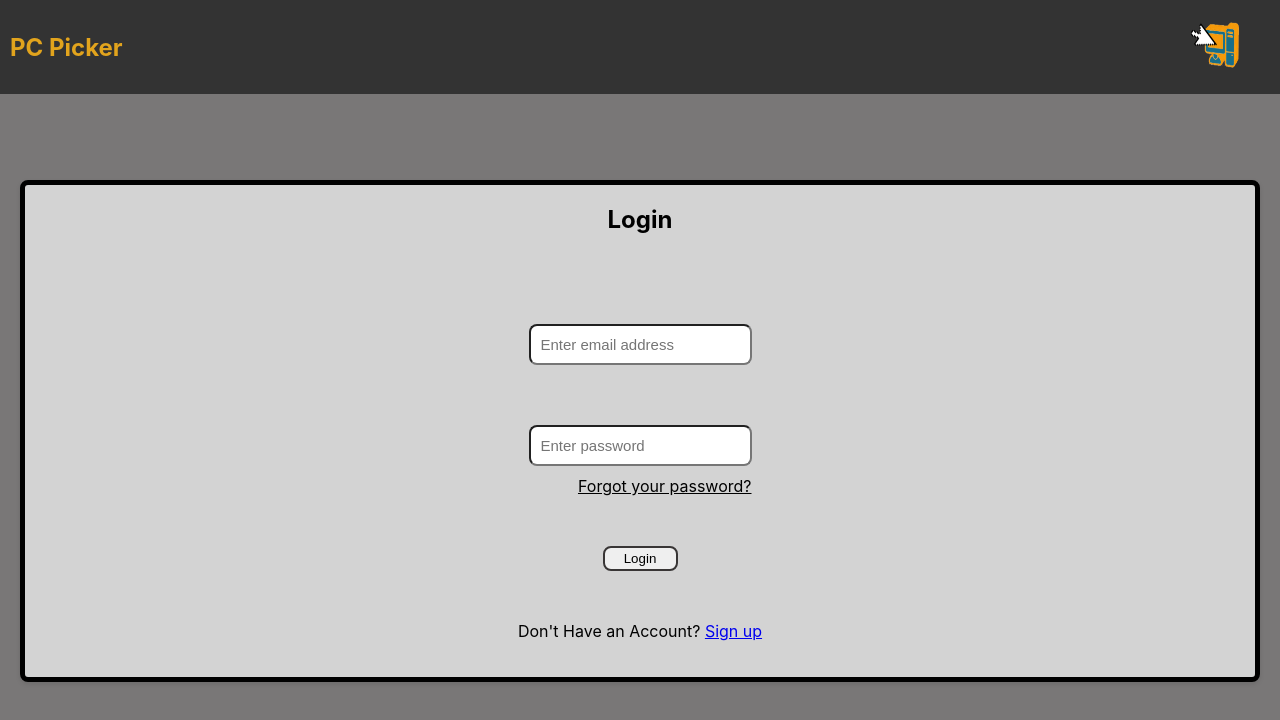
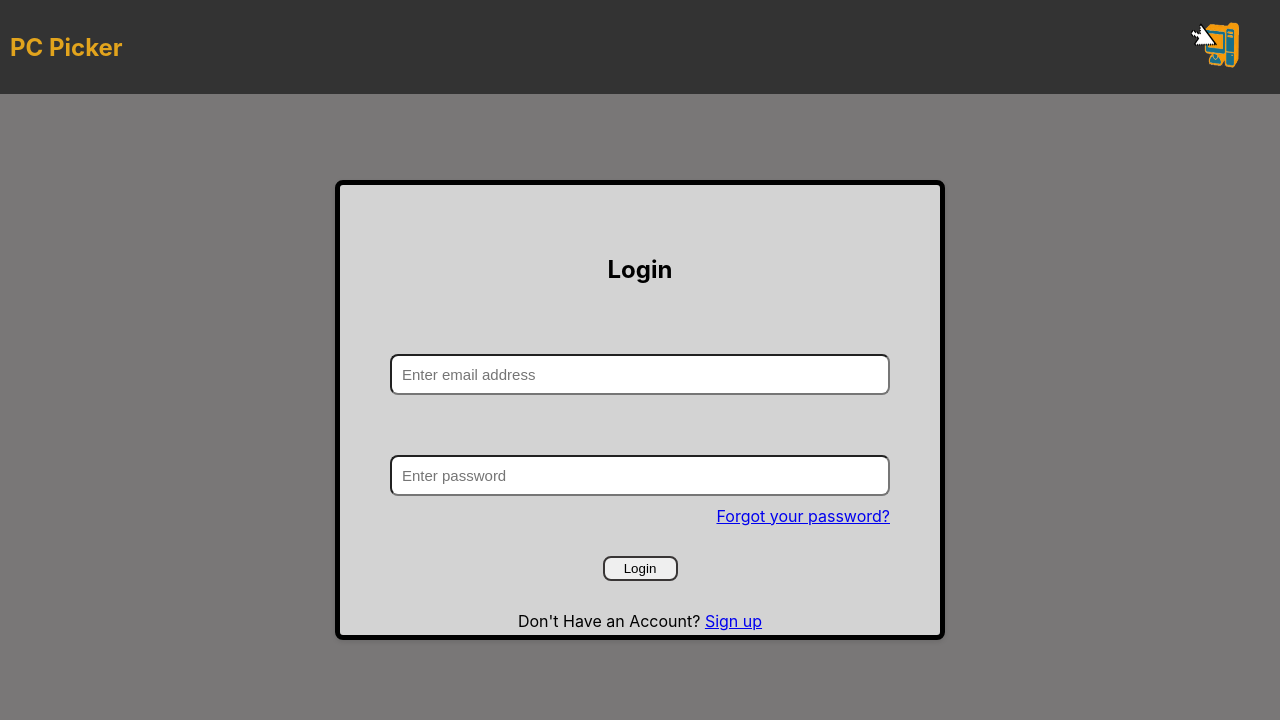
Before and after one commit to Phoenix121404/csproject, a React (Create React App) app: page / in a window 1280 px wide. Shown: the top 720 px of the page. Built offline with nearby package versions, Linux system fonts and the light colour scheme.

Commit message:
fixed somethjiin

```diff
--- a/src/Home.js
+++ b/src/Home.js
@@ -44,16 +44,16 @@ const Home = () => {
 
   return (
 
-    <div className="container">
+    <div className="contain">
       <AppContent />
       <LogBar />
-      <div className="information-box">
+      <div className="informationBox">
         <h2>Login</h2>
 
 
 
 
-        <div className="textbox-cont">
+        <div className="textboxCont">
 
           <input type="text"
             value={email}
--- a/src/css/box.css
+++ b/src/css/box.css
@@ -2,7 +2,7 @@ body{
     background-color: rgb(121, 119, 119);
 }
 
-.container{
+.contain{
     display:flex;
 
     justify-content: center;
@@ -10,7 +10,7 @@ body{
 }
 
 /*class for the login box*/
-.information-box {
+.informationBox {
     padding : 50px;
 
     background-color:lightgray;
@@ -31,7 +31,7 @@ body{
 }
 
 /*class for the text boxes/text near them*/
-.textbox-cont{
+.textboxCont{
 
     display:flex;
     flex-direction:column;
@@ -40,7 +40,7 @@ body{
 
 
 }
-.textbox-cont input{
+.textboxCont input{
     margin-top:50px;
     padding:10px;
     border-radius:8px;
--- a/src/jsx/Forgot.js
+++ b/src/jsx/Forgot.js
@@ -18,11 +18,11 @@ const Forgot=()=>{
           <Route path="/forgot"element={<Forgot />} />
         </Routes>
   return(
-    <div className="container">
-        <div className="information-box">
+    <div className="contain">
+        <div className="informationBox">
             <h2>Register</h2>
 
-            <div className="textbox-cont">
+            <div className="textboxCont">
             <input type="text"
             value={email}
             onChange={(e) => setEmail(e.target.value)}
```
